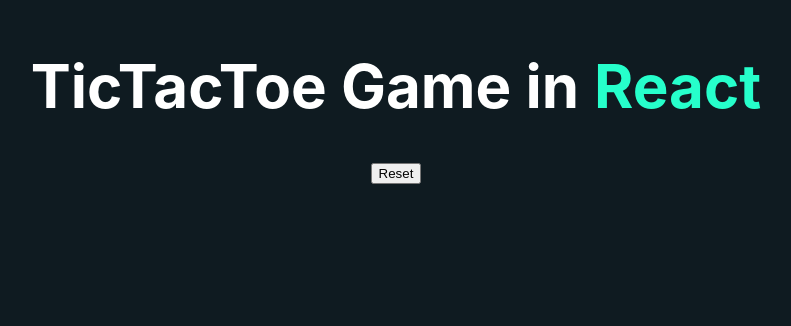
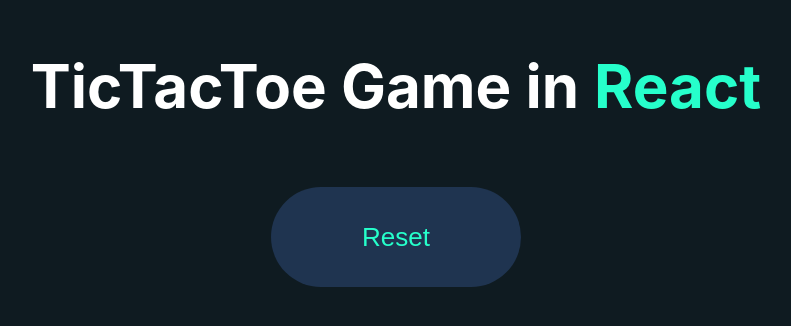
Before and after one commit to kanishkadz/TicTacToe-React, a React (Create React App) app in the folder tictactoe/: page / in a window 1280 px wide. Shown: the top 326 px of the page, without its empty margins (244-1035 px from the left). Built offline with nearby package versions, Linux system fonts and the light colour scheme.

Commit message:
Update TicTacToe.css

```diff
--- a/tictactoe/src/Components/TicTacToe/TicTacToe.css
+++ b/tictactoe/src/Components/TicTacToe/TicTacToe.css
@@ -13,3 +13,16 @@
     padding-left: 15px;
     color: #26ffcb;
 }
+.reset{
+    width: 250px;
+    height: 100px;
+    border: none;
+    outline: none;
+    cursor: pointer;
+    border-radius: 50px;
+    background: #1f3450;
+    font-size: 26px;
+    color: #26ffcb;
+    margin-top: 25px;
+    margin-bottom: 50px;
+}
```
